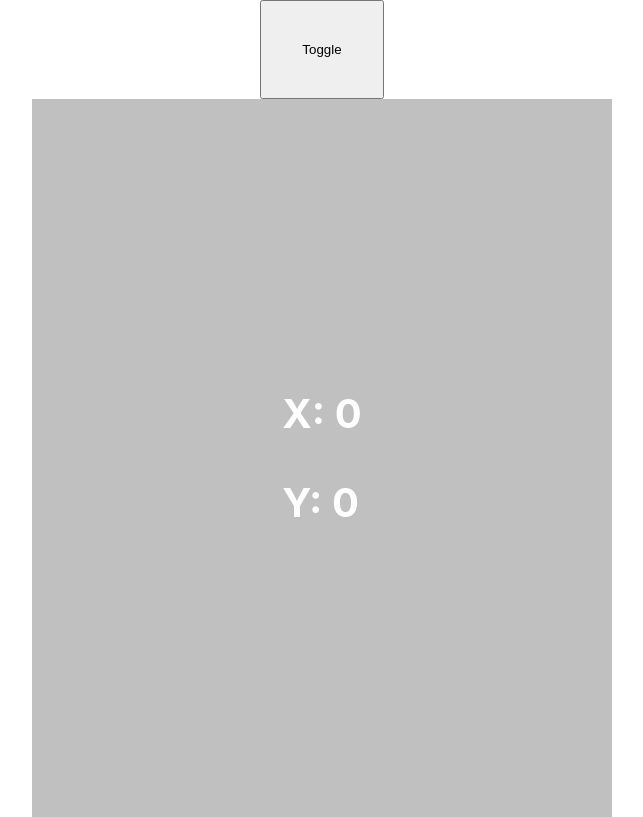
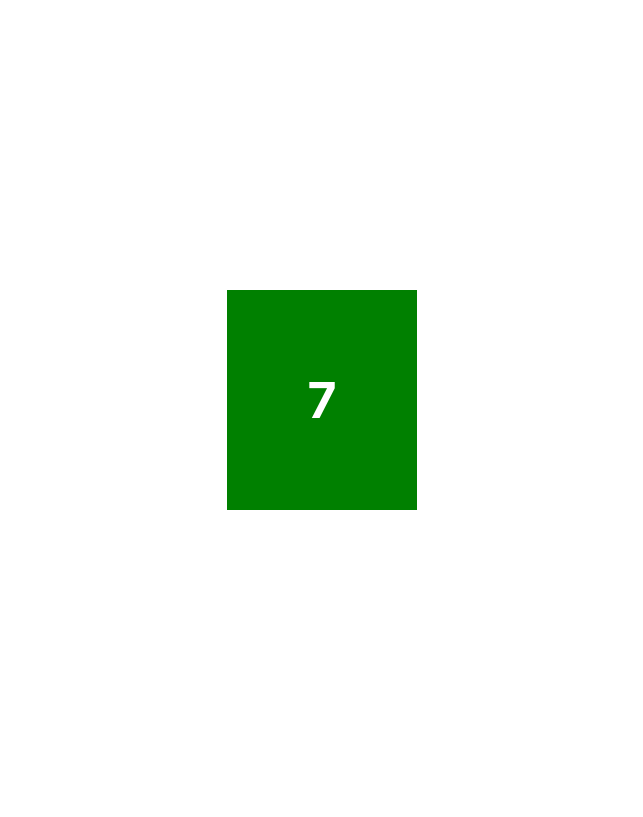
Before and after one commit to BasitMaqsood/_REACT_HOOKS, a React (Create React App) app: page / in a window 1280 px wide. Shown: the whole page, without its empty margins (318-961 px from the left). Built offline with nearby package versions, Linux system fonts and the light colour scheme.

Commit message:
incorrect dependency

```diff
--- a/src/App.js
+++ b/src/App.js
@@ -8,6 +8,8 @@ import HooksCounterFour from './component/HooksCounterFour';
 import HooksCounterFive from './component/HooksCounterFive';
 import HookMouse from './component/HookMouse';
 import CounterContainer from './component/MouseContainer';
+import IntervalClassComponent from './component/IntervalClassComponent';
+import IntervalHooksCounter from './component/IntervalHooksCounter';
 
 import './App.css';
 
@@ -21,7 +23,9 @@ function App() {
       {/* <HooksCounterFour /> */}
       {/* <HooksCounterFive /> */}
       {/* <HookMouse /> */}
-      <CounterContainer />
+      {/* <CounterContainer /> */}
+      {/* <IntervalClassComponent /> */}
+      <IntervalHooksCounter />
     </div>
   );
 }
--- /dev/null
+++ b/src/component/IntervalClassComponent.js
@@ -0,0 +1,37 @@
+import React, { Component, Fragment } from 'react';
+
+class IntervalClassComponent extends Component {
+    state = {
+        counter: 0
+    }
+
+    componentDidMount() {
+        this.interval = setInterval(this.tick, 1000);
+    }
+
+    componentWillUnmount() {
+        clearInterval(this.interval);
+    }
+
+    tick = () => {
+
+        const { counter } = this.state;
+
+        this.setState({
+            counter: counter + 1
+        })
+    }
+
+    render() {
+        return (
+            <Fragment>
+                <div
+                    style={{ background: 'green', fontSize: 50, fontWeight: 'bold', padding: 80, color: 'white' }}>
+                    {this.state.counter}
+                </div>
+            </Fragment>
+        );
+    }
+}
+
+export default IntervalClassComponent;
--- /dev/null
+++ b/src/component/IntervalHooksCounter.js
@@ -0,0 +1,30 @@
+import React, { Fragment, useState, useEffect } from 'react';
+
+const IntervalHooksCounter = () => {
+
+    const [counter, setCounter] = useState(0);
+
+    useEffect(() => {
+
+        const interval = setInterval(tick, 1000);
+
+        return () => {
+            clearInterval(interval);
+        }
+
+    }, [counter])
+
+    const tick = () => {
+        setCounter(counter + 1)
+    }
+
+    return (
+        <Fragment>
+            <div style={{ background: 'green', fontSize: 50, fontWeight: 'bold', padding: 80, color: 'white' }}>
+                {counter}
+            </div>
+        </Fragment>
+    );
+}
+
+export default IntervalHooksCounter;
```
